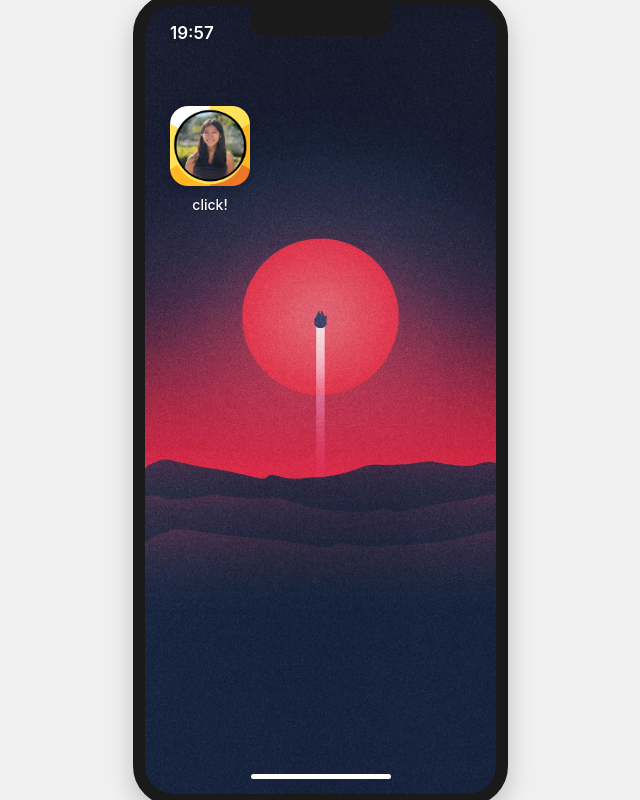
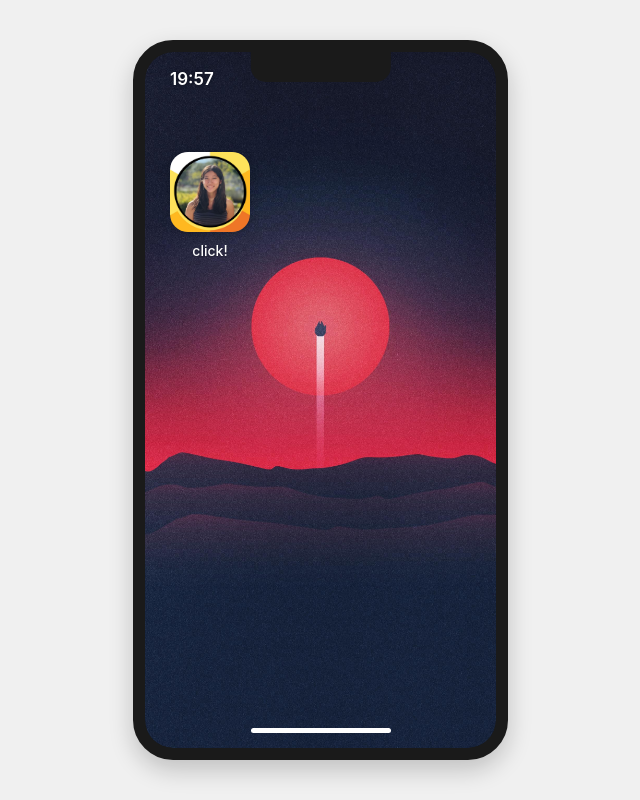
Before and after one commit to DefNotEv/personalreact, a React (Vite) app: page / in a window 1280 px wide. Shown: the whole page, without its empty margins (320-960 px from the left). Built offline with nearby package versions, Linux system fonts and the light colour scheme.

Commit message:
good enough

```diff
--- a/src/App.css
+++ b/src/App.css
@@ -17,18 +17,36 @@
 /* Make sure the app takes full viewport */
 #root {
   width: 100%;
-  height: 100vh;
   background: #f0f0f0;
-  overflow: hidden;
   display: flex;
   justify-content: center;
   align-items: center;
+  padding: 20px;
+  box-sizing: border-box;
+  overflow: auto;
+}
+
+/* Phone Frame Container */
+.phone-container {
+  display: flex;
+  justify-content: center;
+  align-items: center;
+  width: 100%;
+  height: 100%;
+  padding: 20px;
+  box-sizing: border-box;
 }
 
 /* Phone Frame Styles */
 .phone {
-  width: 375px;
-  height: 812px;
+  --phone-ratio: 0.4618; /* 375/812 aspect ratio */
+  --phone-max-width: 375px;
+
+  width: 60vw;
+  max-width: var(--phone-max-width);
+  height: calc(90vw * (1 / var(--phone-ratio)));
+  max-height: 90vh;
+
   background: #1a1a1a;
   border-radius: 40px;
   position: relative;
@@ -38,6 +56,23 @@
   opacity: 0;
   animation: fadeIn 0.5s ease-out forwards;
   animation-delay: 0.2s;
+  transform-origin: center;
+}
+
+/* Adjust for smaller screens */
+@media (max-width: 768px) {
+  .phone {
+    border-radius: 30px;
+    border-width: 10px;
+  }
+}
+
+/* Adjust for very small screens */
+@media (max-width: 480px) {
+  .phone {
+    border-radius: 25px;
+    border-width: 8px;
+  }
 }
 
 @keyframes fadeIn {
```
